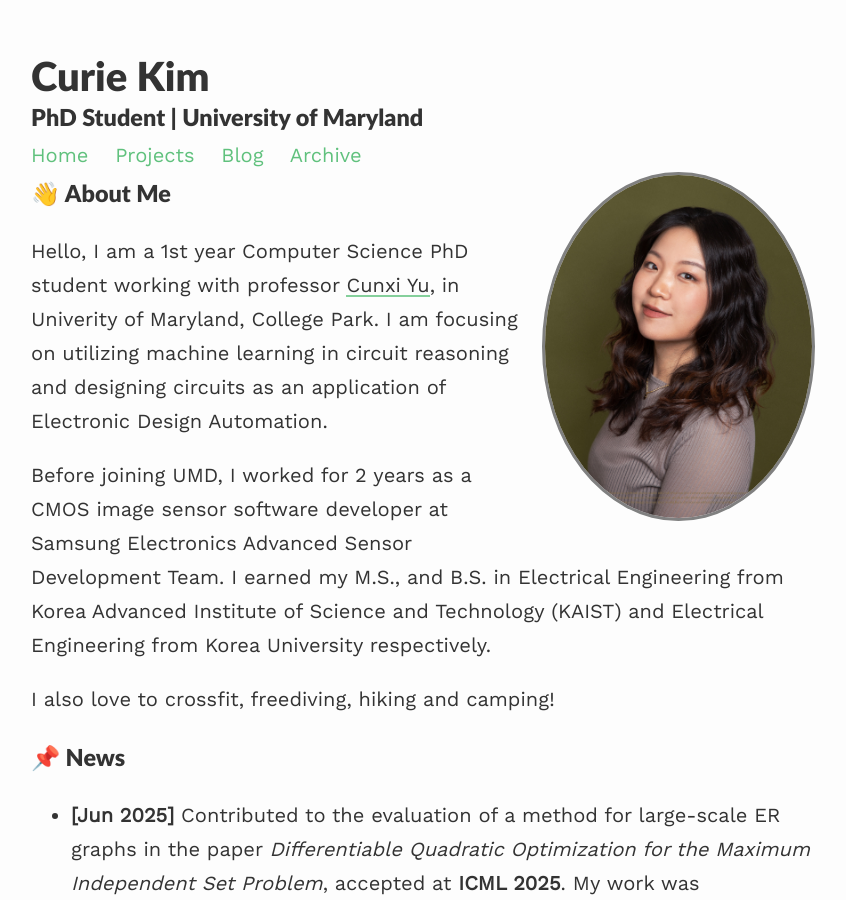
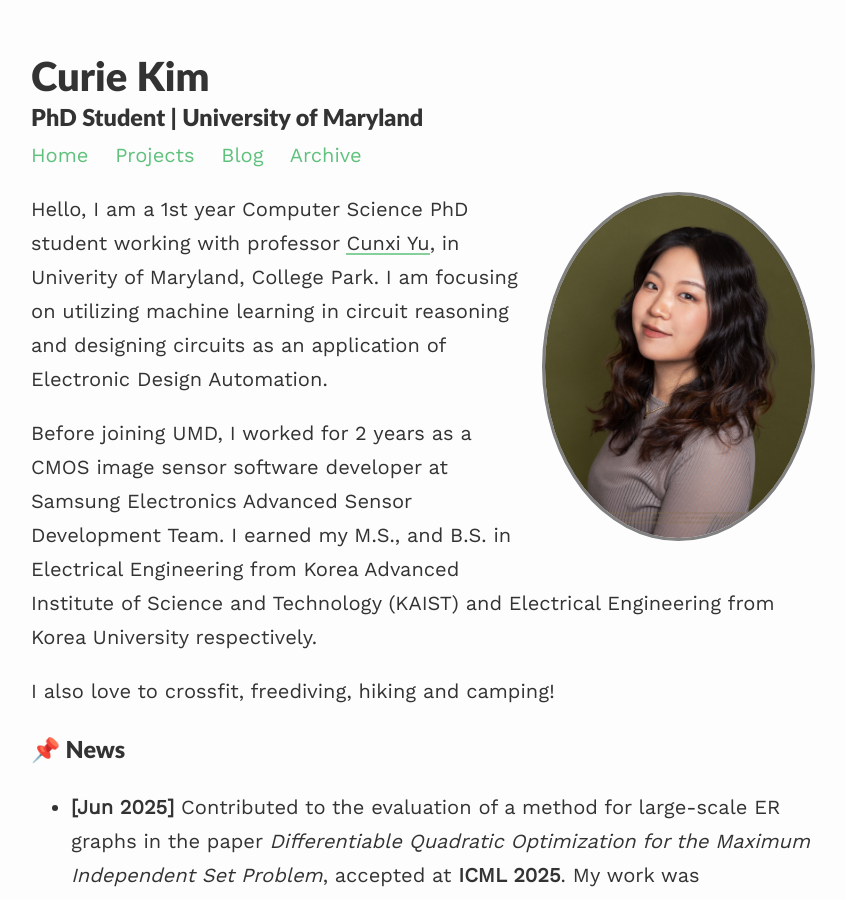
Before and after one commit to curie3170/curie3170.github.io, a Jekyll site: the page built from index.md, in a window 1280 px wide and 900 px high. Shown: the whole window, without its empty margins (209-1055 px from the left). Built offline with Jekyll 4.4.1, drawn with Linux system fonts in a browser that asks for light colours; nearby versions of some CDN libraries.

Commit message:
Update index.md

```diff
--- a/index.md
+++ b/index.md
@@ -6,7 +6,6 @@ profile:
   image: IMG_9376.jpeg
 published: true
 ---
-### 👋 About Me
 Hello, I am a 1st year Computer Science PhD student working with professor [Cunxi Yu](https://ycunxi.github.io/cunxiyu/), in Univerity of Maryland, College Park. I am focusing on utilizing machine learning in circuit reasoning and designing circuits as an application of Electronic Design Automation.
 
 Before joining UMD, I worked for 2 years as a CMOS image sensor software developer at Samsung Electronics Advanced Sensor Development Team. I earned my M.S., and B.S. in Electrical Engineering from Korea Advanced Institute of Science and Technology (KAIST) and Electrical Engineering from Korea University respectively.
```
